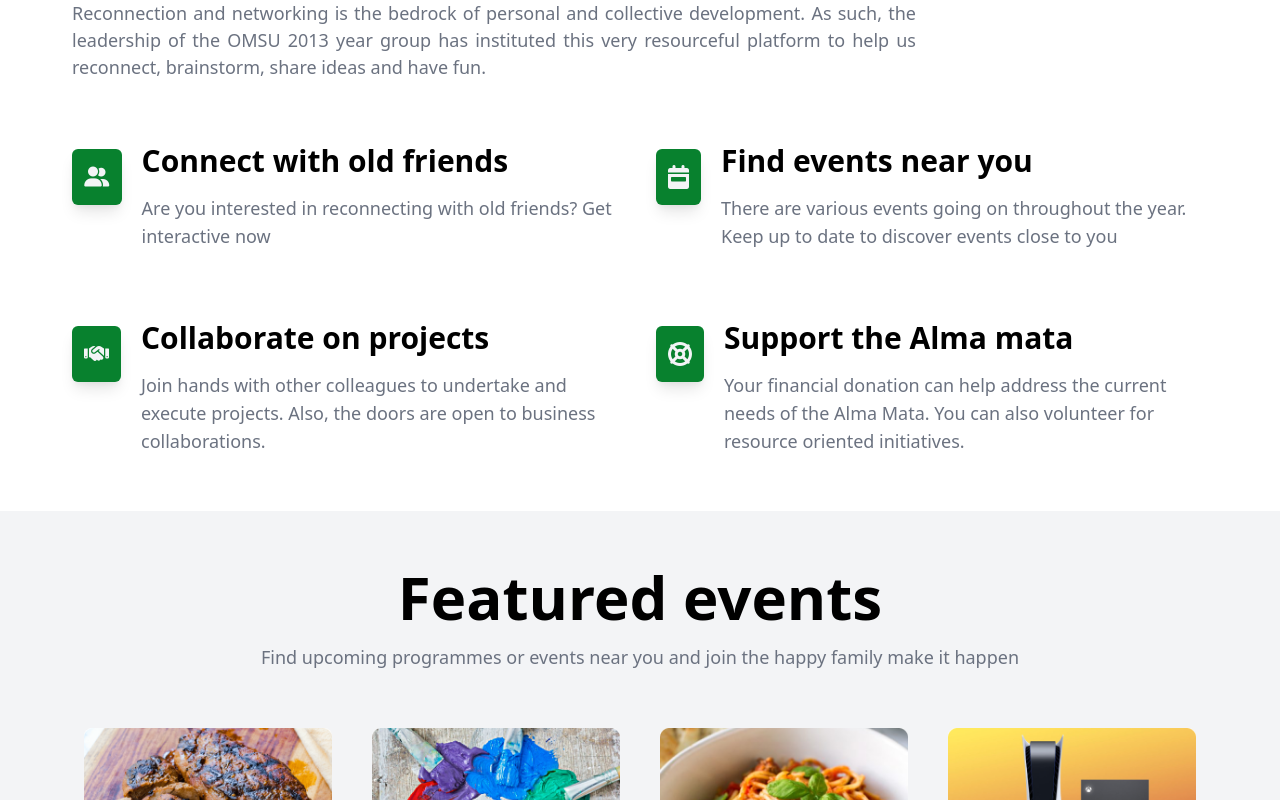
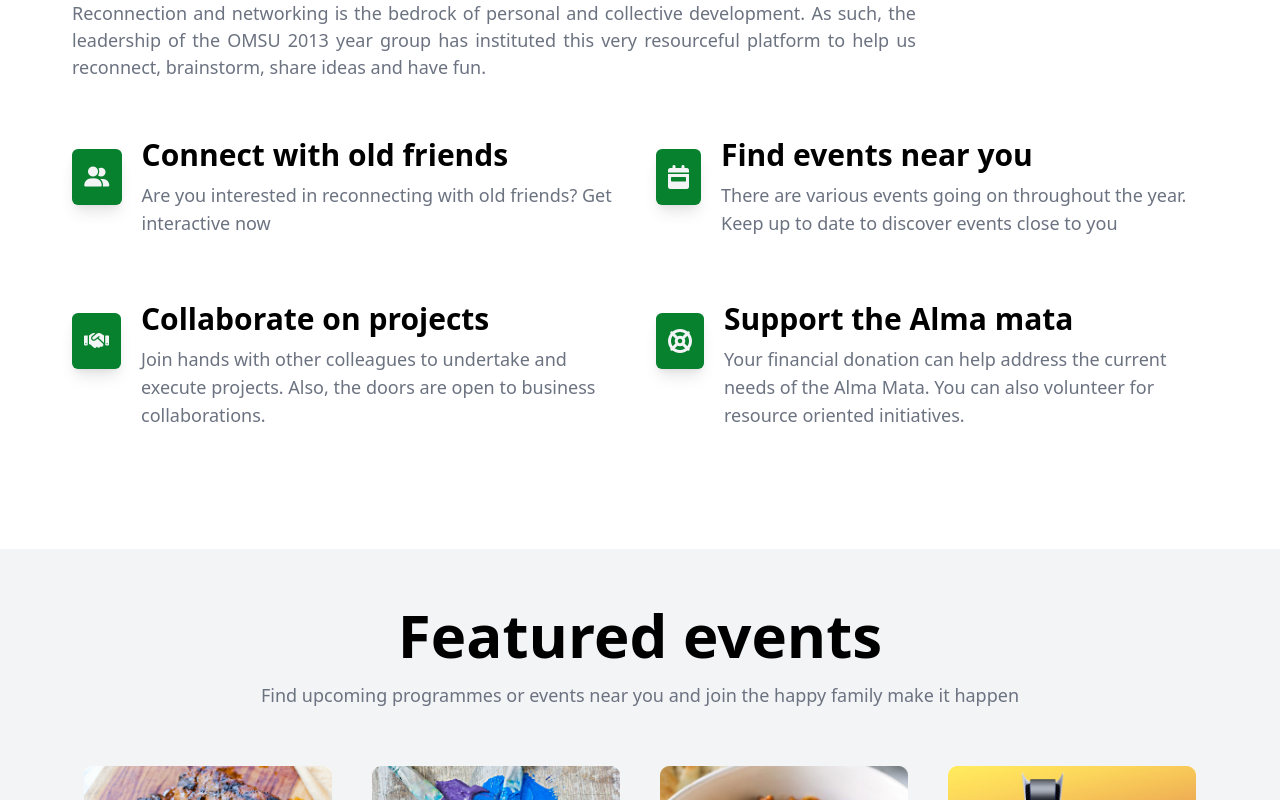
Before and after one commit to OMSU-2013/Landing-page, a React (Create React App) app: page / in a window 1280 px wide. Shown: the part 700-1500 px from the top of the page. Built offline with nearby package versions, Linux system fonts and the light colour scheme.

Commit message:
fix margin spacing error

```diff
--- a/src/components/About.js
+++ b/src/components/About.js
@@ -25,8 +25,8 @@ export default function About() {
                   <i className="fas fa-user-friends text-xl"></i>
                 </div>
                 <div>
-                  <h2 className="font-bold text-black leading-relaxed text-3xl">Connect with old friends</h2>
-                  <p className="pt-2 font-medium text-lg text-gray-500 mb-16">
+                  <h2 className="font-bold text-black  text-3xl">Connect with old friends</h2>
+                  <p className="pt-2 font-medium text-lg text-gray-500 mb-12 lg:mb-16">
                   Are you interested in reconnecting with old friends?
                   Get interactive now
                   </p>
@@ -40,8 +40,8 @@ export default function About() {
                   <i className="fas fa-calendar-week text-2xl"></i>
                 </div>
                 <div>
-                  <h2 className="font-bold text-black leading-relaxed text-3xl">Find events near you</h2>
-                  <p className="pt-2 font-medium text-lg text-gray-500">
+                  <h2 className="font-bold text-black  text-3xl">Find events near you</h2>
+                  <p className="pt-2 font-medium text-lg text-gray-500 mb-12 lg:mb-16">
                   There are various events going on throughout the year. Keep up to date to discover events close to you
                   </p>
                 </div>
@@ -54,8 +54,8 @@ export default function About() {
                   <i className="fas fa-handshake text-xl"></i>
                 </div>
                 <div>
-                  <h2 className="font-bold text-black leading-relaxed text-3xl">Collaborate on projects</h2>
-                  <p className="pt-2 font-medium text-lg text-gray-500">
+                  <h2 className="font-bold text-black  text-3xl">Collaborate on projects</h2>
+                  <p className="pt-2 font-medium text-lg text-gray-500 mb-12 lg:mb-16">
                   Join hands with other colleagues to undertake and execute projects. Also, the doors are open to business collaborations.
                   </p>
                 </div>
@@ -68,8 +68,8 @@ export default function About() {
                   <i className="fas fa-life-ring text-2xl"></i>
                 </div>
                 <div>
-                  <h2 className="font-bold text-black leading-relaxed text-3xl">Support the Alma mata</h2>
-                  <p className="pt-2 font-medium text-lg text-gray-500">
+                  <h2 className="font-bold text-black text-3xl">Support the Alma mata</h2>
+                  <p className="pt-2 font-medium text-lg text-gray-500 mb-12 lg:mb-16">
                   Your financial donation can help address the current needs of the Alma Mata.
                   You can also volunteer for resource oriented initiatives.
                   </p>
--- a/src/components/Home.js
+++ b/src/components/Home.js
@@ -16,7 +16,7 @@ import { events } from '../data/Event'
 function Home() {
   return (
     <main>
-      <section className="bg-mawuli-image bg-no-repeat bg-local " style={{ minHeight:'70vh'}}>
+      <section className="bg-mawuli-image bg-no-repeat bg-cover bg-green " style={{ minHeight:'70vh'}}>
       <NavBar/>
 
         <div className="container mx-auto ">
```
